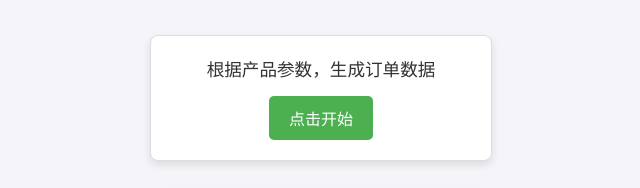
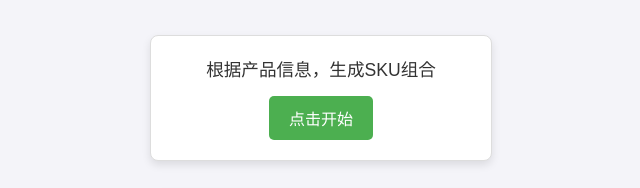
Before and after one commit to llx-xll/ClothingERP_feishu, a website built with webpack: page index.html in a window 1280 px wide. Shown: the top 188 px of the page, 319-959 px from the left. Built offline with nearby package versions, Linux system fonts and the light colour scheme.

```diff
--- a/index.html
+++ b/index.html
@@ -11,7 +11,7 @@
 <body>
   <!-- 第一个模块 -->
   <div class="module">
-    <p>根据产品参数，生成订单数据</p>
+    <p>根据产品信息，生成SKU组合</p>
     <button id="button_1">点击开始</button>
   </div>
 
```
